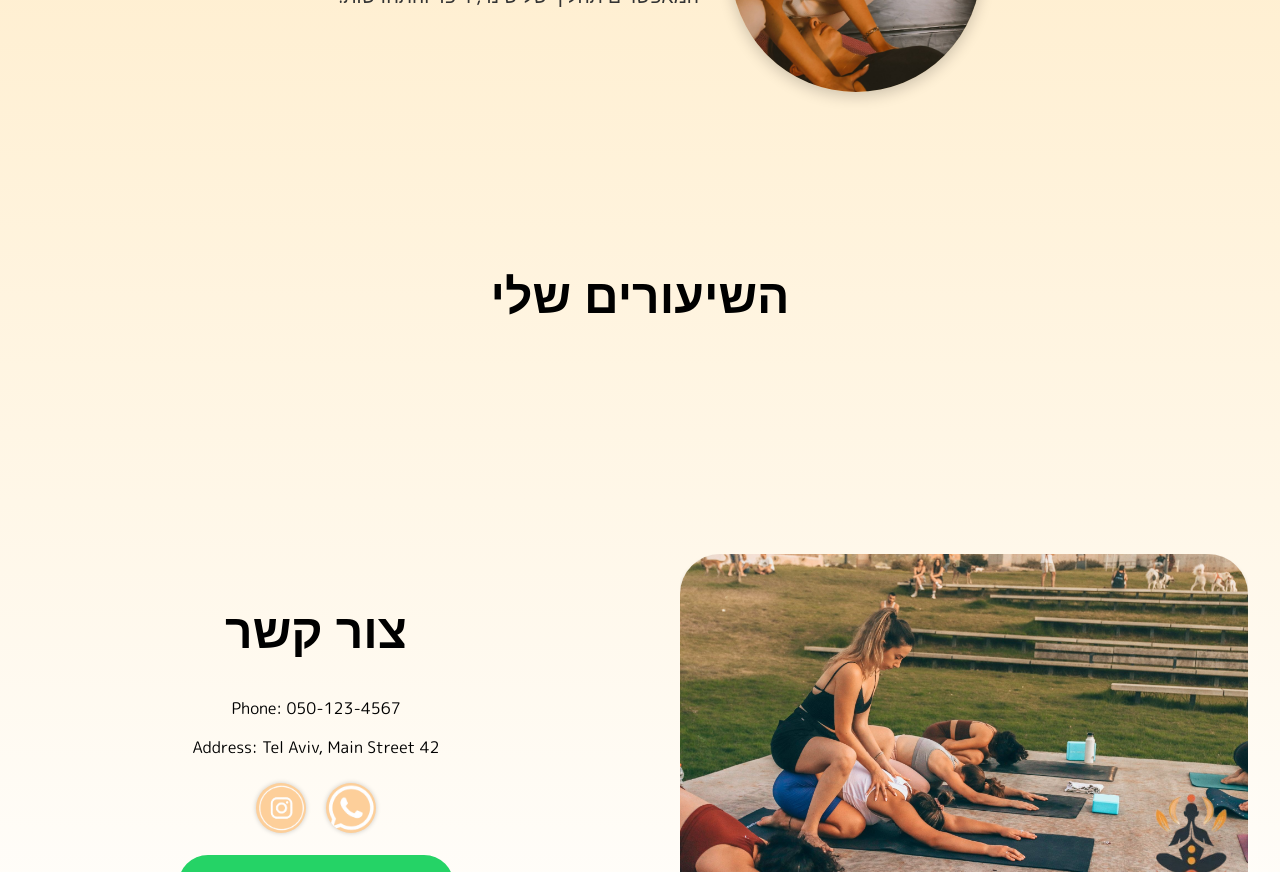
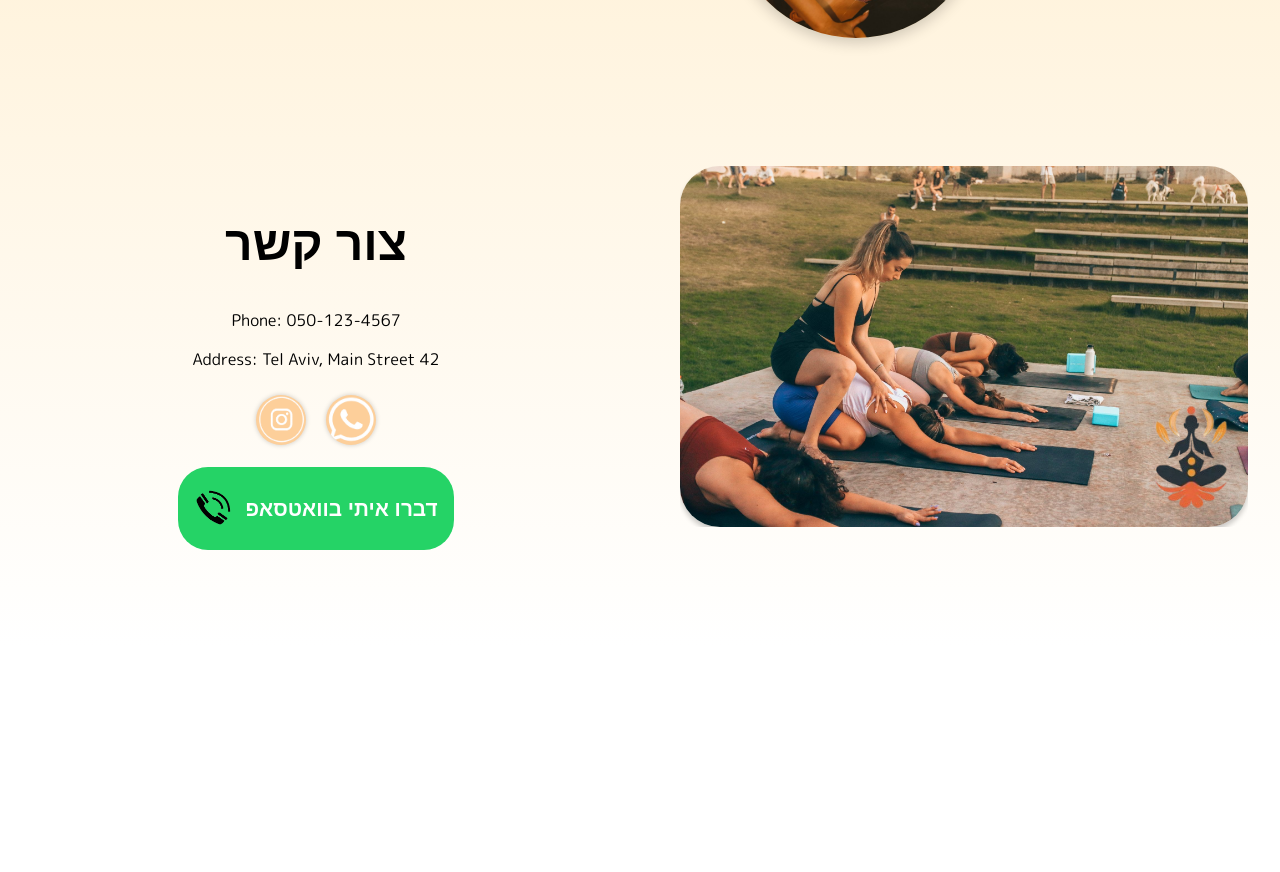
Before and after one commit to kobihanoch/pilatesapp-frontend, a React (Create React App) app: page / in a window 1280 px wide. Shown: the part 1440-2312 px from the top of the page. After the commit the page ends 2086 px from the top, so only its background shows below. Built offline with nearby package versions, Linux system fonts and the light colour scheme.

Commit message:
Refactor Intro component: clean up authentication buttons and remove unused section

```diff
--- a/src/pages/Guests/Intro.js
+++ b/src/pages/Guests/Intro.js
@@ -47,7 +47,7 @@ const Intro = () => {
         </div>
       </nav>
 
-      {/* Authentication buttons */}
+      {/* Authentication buttons
       <div className="auth-buttons">
         <button className="auth-btn" onClick={handleLoginClick}>
           התחברות
@@ -55,8 +55,8 @@ const Intro = () => {
         <button className="auth-btn" onClick={handleRegisterClick}>
           הרשמה
         </button>
-        {/* <img src="/interactivelogo.png" alt="Logo" className="logo-navbar" /> */}
-      </div>
+        {/* <img src="/interactivelogo.png" alt="Logo" className="logo-navbar" />
+      </div> */}
 
       {/* Hero Section */}
       <section id="בית" className="section">
@@ -114,10 +114,6 @@ const Intro = () => {
             פנימית עדינה, המאפשרים תהליך של שינוי, ריפוי והתחדשות.
           </div>
         </div>
-      </section>
-
-      <section id="השיעורים שלי" className="section">
-        <h2>השיעורים שלי</h2>
       </section>
 
       <section id="?שניצור קשר" className="section contact-content">
```
